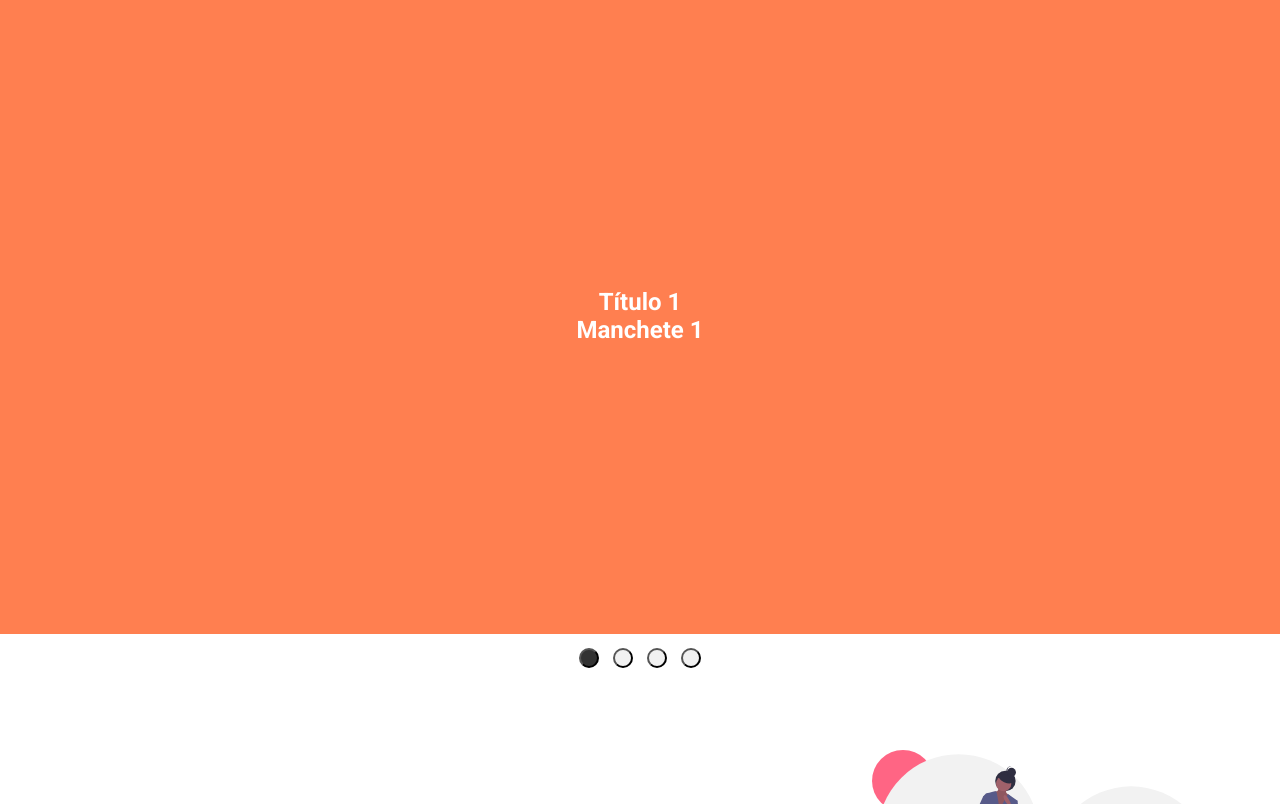
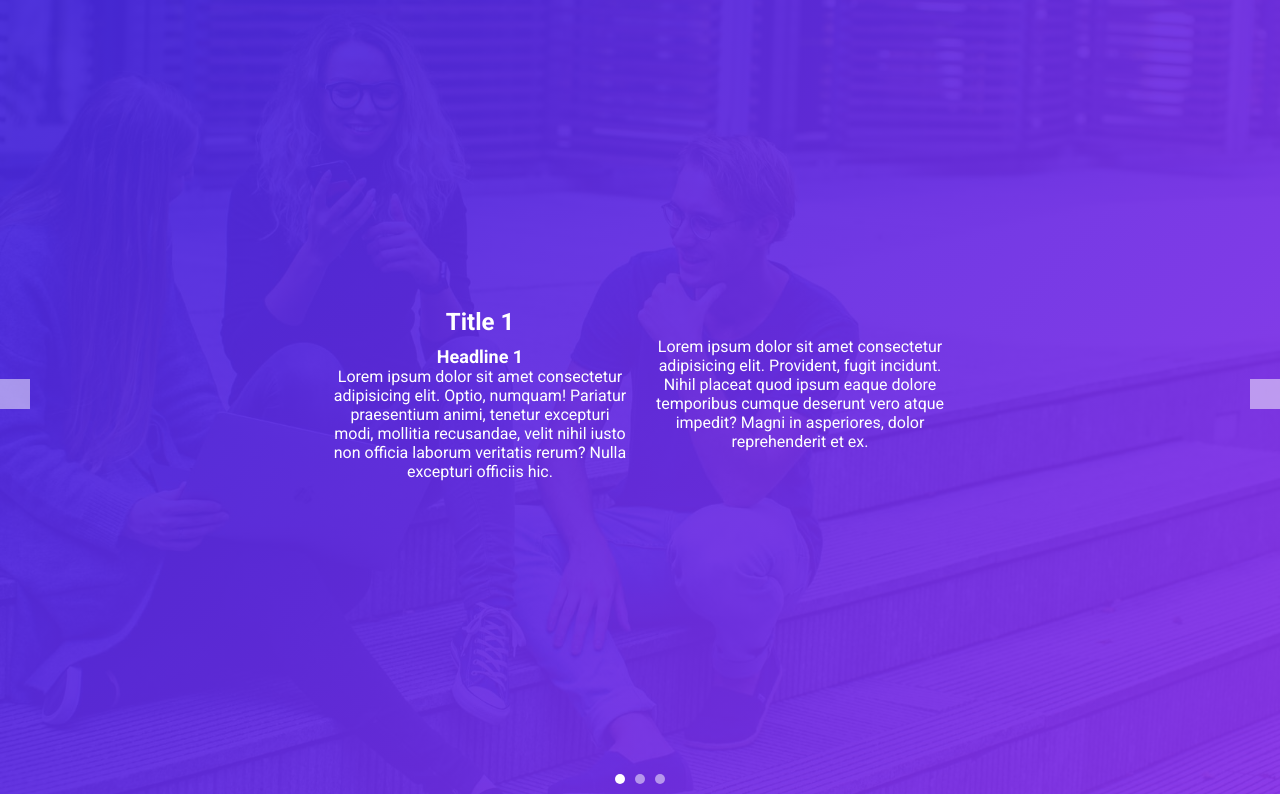
Before and after one commit to babicastilho/landing-page-vanilla, a plain HTML site: page index.html in a window 1280 px wide. Shown: the part 79-883 px from the top of the page. Drawn offline with Linux system fonts and the light colour scheme.

Commit message:
refactoring slide section

```diff
--- /dev/null
+++ b/assets/js/slider2.js
@@ -0,0 +1,55 @@
+const slides = document.querySelectorAll('.slide');
+const indicators = document.querySelectorAll('.indicator');
+const prevArrow = document.querySelector('.arrow.prev');
+const nextArrow = document.querySelector('.arrow.next');
+
+let currentIndex = 0;
+
+function showSlide(index) {
+  slides.forEach((slide, i) => {
+    slide.classList.toggle('active', i === index);
+  });
+
+  indicators.forEach((indicator, i) => {
+    indicator.classList.toggle('active', i === index);
+  });
+}
+
+function goToNextSlide() {
+  currentIndex = (currentIndex + 1) % slides.length;
+  showSlide(currentIndex);
+}
+
+function goToPrevSlide() {
+  currentIndex = (currentIndex - 1 + slides.length) % slides.length;
+  showSlide(currentIndex);
+}
+
+function autoChangeSlide() {
+  goToNextSlide();
+}
+
+let interval = setInterval(autoChangeSlide, 7000);
+
+prevArrow.addEventListener('click', () => {
+  clearInterval(interval);
+  goToPrevSlide();
+  interval = setInterval(autoChangeSlide, 7000);
+});
+
+nextArrow.addEventListener('click', () => {
+  clearInterval(interval);
+  goToNextSlide();
+  interval = setInterval(autoChangeSlide, 7000);
+});
+
+indicators.forEach((indicator, i) => {
+  indicator.addEventListener('click', () => {
+    clearInterval(interval);
+    currentIndex = i;
+    showSlide(currentIndex);
+    interval = setInterval(autoChangeSlide, 7000);
+  });
+});
+
+showSlide(currentIndex);
--- /dev/null
+++ b/assets/scss/_slider2.scss
@@ -0,0 +1,126 @@
+:root { --primary-bg-color-2: linear-gradient(-47deg, #8731E8 0%, #4528DC 100%);}
+
+.slider {
+  position: relative;
+  width: 100%;
+  height: 800px;
+  background-image: url('assets/img/welcome-bg.jpg');
+  background-size: cover;
+  background-position: center;
+
+  &::before {
+    content: "";
+    position: absolute;
+    top: 0;
+    left: 0;
+    width: 100%;
+    height: 100%;
+    background: var(--primary-bg-color-2);
+        opacity: 0.94;
+    z-index: 0;
+  }
+
+  .slides {
+    display: flex;
+    width: 100%;
+    height: 100%;
+    position: relative;
+    z-index: 1;
+
+    .slide {
+      flex: 0 0 100%;
+      display: none;
+
+      &.active {
+        display: flex;
+      }
+
+      .slide-content {
+        flex: 1;
+        display: flex;
+        flex-direction: column;
+        align-items: center;
+        justify-content: center;
+        text-align: center;
+        color: #fff;
+        z-index: 1;
+
+        .flex-container {
+          display: flex;
+          flex-direction: row;
+          max-width: 50%;
+          align-items: center;
+
+          @media (max-width: 767px) {
+            flex-direction: column;
+            max-width: 100%;
+          }
+
+          .flex-item {
+            flex: 1;
+            padding: 0 10px;
+
+            @media (max-width: 767px) {
+              padding: 10px 0;
+            }
+          }
+        }
+
+        h2 {
+          font-size: 24px;
+          margin-bottom: 10px;
+        }
+
+        h3 {
+          font-size: 18px;
+        }
+      }
+    }
+  }
+
+  .controls {
+    position: absolute;
+    top: 50%;
+    transform: translateY(-50%);
+    width: 100%;
+    display: flex;
+    justify-content: space-between;
+    align-items: center;
+    z-index: 1;
+
+    .arrow {
+      width: 30px;
+      height: 30px;
+      background-color: rgba(255, 255, 255, 0.5);
+      cursor: pointer;
+
+      &.prev {
+        transform: rotate(180deg);
+      }
+    }
+  }
+
+  .indicators {
+    position: absolute;
+    bottom: 10px;
+    left: 50%;
+    transform: translateX(-50%);
+    display: flex;
+    justify-content: center;
+    align-items: center;
+    z-index: 1;
+
+    .indicator {
+      width: 10px;
+      height: 10px;
+      border-radius: 50%;
+      background-color: rgba(255, 255, 255, 0.5);
+      margin: 0 5px;
+      cursor: pointer;
+
+      &.active {
+        background-color: #fff;
+      }
+    }
+  }
+}
--- a/index.html
+++ b/index.html
@@ -45,49 +45,54 @@
   <main>
     <section id="home" class="conteudo">
       <div class="slider">
-        <ul class="slides">
-          <li class="slide active">
+        <div class="slides">
+          <div class="slide active">
             <div class="slide-content">
-              <div class="text-content">
-                <h1>Título 1</h1>
-                <h2>Manchete 1</h2>
+              <div class="flex-container">
+                <div class="flex-item">
+                  <h2>Title 1</h2>
+                  <h3>Headline 1</h3>
+                  <p>Lorem ipsum dolor sit amet consectetur adipisicing elit. Optio, numquam! Pariatur praesentium animi, tenetur excepturi modi, mollitia recusandae, velit nihil iusto non officia laborum veritatis rerum? Nulla excepturi officiis hic.</p>
+                </div>
+                <div class="flex-item">
+                  <p>Lorem ipsum dolor sit amet consectetur adipisicing elit. Provident, fugit incidunt. Nihil placeat quod ipsum eaque dolore temporibus cumque deserunt vero atque impedit? Magni in asperiores, dolor reprehenderit et ex.</p>
+                </div>
               </div>
-              <img src="assets/img/01.png" alt="Imagem 1">
             </div>
-          </li>
-          <li class="slide">
+          </div>
+          <div class="slide">
             <div class="slide-content">
-              <div class="text-content">
-                <h1>Título 2</h1>
-                <h2>Manchete 2</h2>
+              <div class="flex-container">
+                <div class="flex-item">
+                  <h2>Title 2</h2>
+                </div>
+                <div class="flex-item">
+                  <h3>Headline 2</h3>
+                </div>
               </div>
-              <img src="assets/img/02.png" alt="Imagem 2">
             </div>
-          </li>
-          <li class="slide">
+          </div>
+          <div class="slide">
             <div class="slide-content">
-              <div class="text-content">
-                <h1>Título 3</h1>
-                <h2>Manchete 3</h2>
+              <div class="flex-container">
+                <div class="flex-item">
+                  <h2>Title 3</h2>
+                </div>
+                <div class="flex-item">
+                  <h3>Headline 3</h3>
+                </div>
               </div>
-              <img src="assets/img/03.png" alt="Imagem 3">
             </div>
-          </li>
-          <li class="slide">
-            <div class="slide-content">
-              <div class="text-content">
-                <h1>Título 4</h1>
-                <h2>Manchete 4</h2>
-              </div>
-              <img src="assets/img/04.png" alt="Imagem 4">
-            </div>
-          </li>
-        </ul>
-        <div class="navigation">
-          <button class="slide-button active"></button>
-          <button class="slide-button"></button>
-          <button class="slide-button"></button>
-          <button class="slide-button"></button>
+          </div>
+        </div>
+        <div class="controls">
+          <div class="arrow prev"></div>
+          <div class="arrow next"></div>
+        </div>
+        <div class="indicators">
+          <div class="indicator active"></div>
+          <div class="indicator"></div>
+          <div class="indicator"></div>
         </div>
       </div>
     </section>
@@ -236,6 +241,6 @@
 
 <script src="assets/js/navMenu.js"></script>
 <script src="assets/js/progressBar.js"></script>
-<script src="assets/js/slider.js"></script>
+<script src="assets/js/slider2.js"></script>
 <script src="assets/js/contactForm.js"></script>
 <script src="assets/js/backToTop.js"></script>
--- a/styles.scss
+++ b/styles.scss
@@ -1,7 +1,7 @@
 @import url('https://fonts.googleapis.com/css2?family=Roboto:ital,wght@0,400;0,700&display=swap');
 
 @import './assets/scss/globals';
-@import './assets/scss/slider';
+@import './assets/scss/slider2';
 @import './assets/scss/navbar';
 @import './assets/scss/progressBar';
 @import './assets/scss/backToTop';
```
Also changed, not shown: assets/img/welcome-bg.jpg (added), styles.css, 1 other file.
